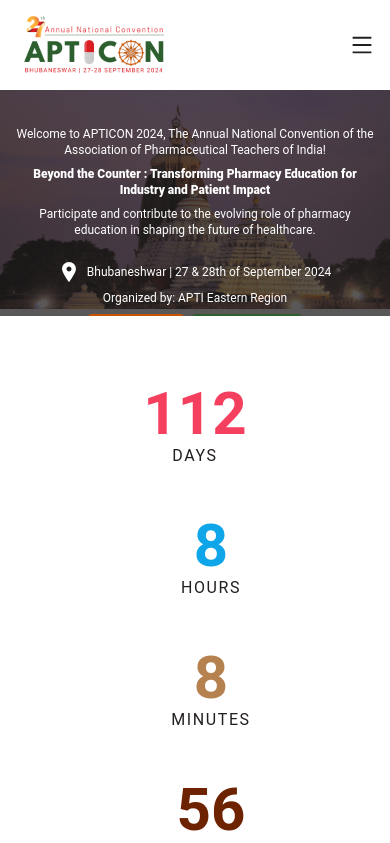
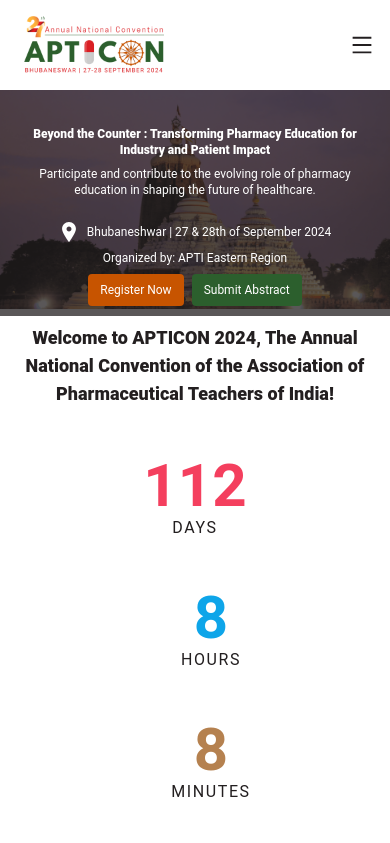
Before and after one commit to ravindrasirvi609/APTICON24, a Next.js app: page / in a window 390 px wide. Shown: the top 843 px of the page. Built offline with nearby package versions, Linux system fonts and the light colour scheme.

Commit message:
Refactor page.tsx to update container padding for mobile view

```diff
--- a/src/app/page.tsx
+++ b/src/app/page.tsx
@@ -81,7 +81,7 @@
             <div className="absolute top-0 left-0 w-full h-full bg-black bg-opacity-75 text-white z-10 flex flex-col items-center justify-center p-4 lg:items-start lg:justify-start">
               <div className="absolute top-5 left-0 lg:top-48 lg:left-48 w-full flex flex-col items-center lg:items-start p-4 lg:p-0 space-y-4">
                 <div className="text-center lg:text-left">
-                  <p className="text-xs md:text-md lg:text-xl mb-2 md:mb-4">
+                  <p className="text-xs md:text-md lg:text-xl mb-2 md:mb-4 sm:block hidden">
                     Welcome to APTICON 2024, The Annual National Convention of
                     the Association of Pharmaceutical Teachers of India!
                   </p>
@@ -181,6 +181,10 @@
         </section>
 
         <div className="container mx-auto py-2 px-6 lg:hidden">
+          <p className="text-lg md:text-md text-black font-black text-center lg:text-xl">
+            Welcome to APTICON 2024, The Annual National Convention of the
+            Association of Pharmaceutical Teachers of India!
+          </p>
           <Timestamps />
         </div>
 
--- a/src/components/timesstamps.tsx
+++ b/src/components/timesstamps.tsx
@@ -46,7 +46,7 @@
   }, []);
 
   return (
-    <section id="about" className="container py-5 px-6">
+    <section id="about" className="container py-2 px-6">
       <div className="flex justify-center items-center text-center p-4 rounded-lg">
         <div className="flex flex-wrap justify-center space-x-8">
           <div className="flex flex-col items-center m-2 bg-white rounded-lg p-4">
```
